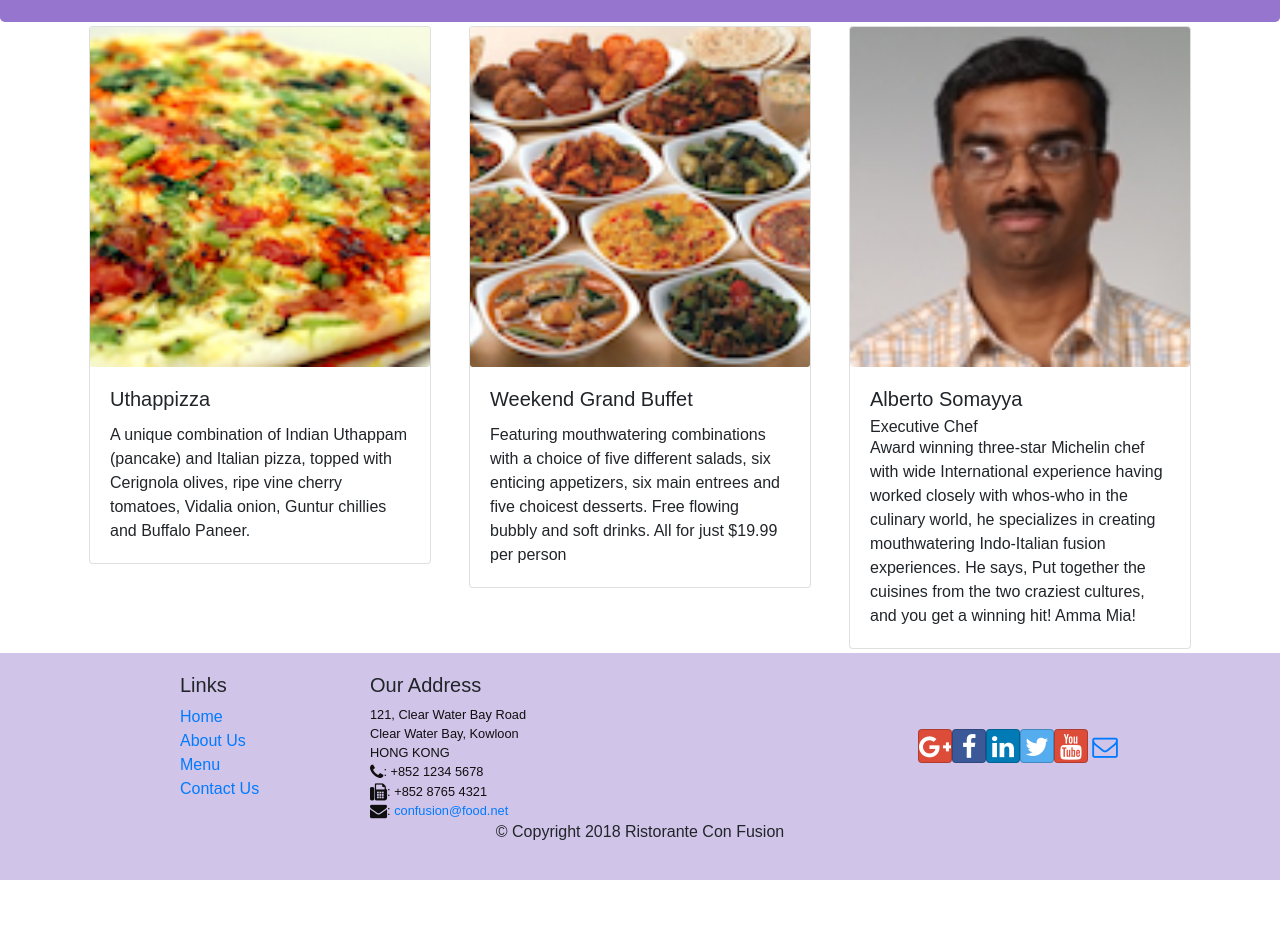
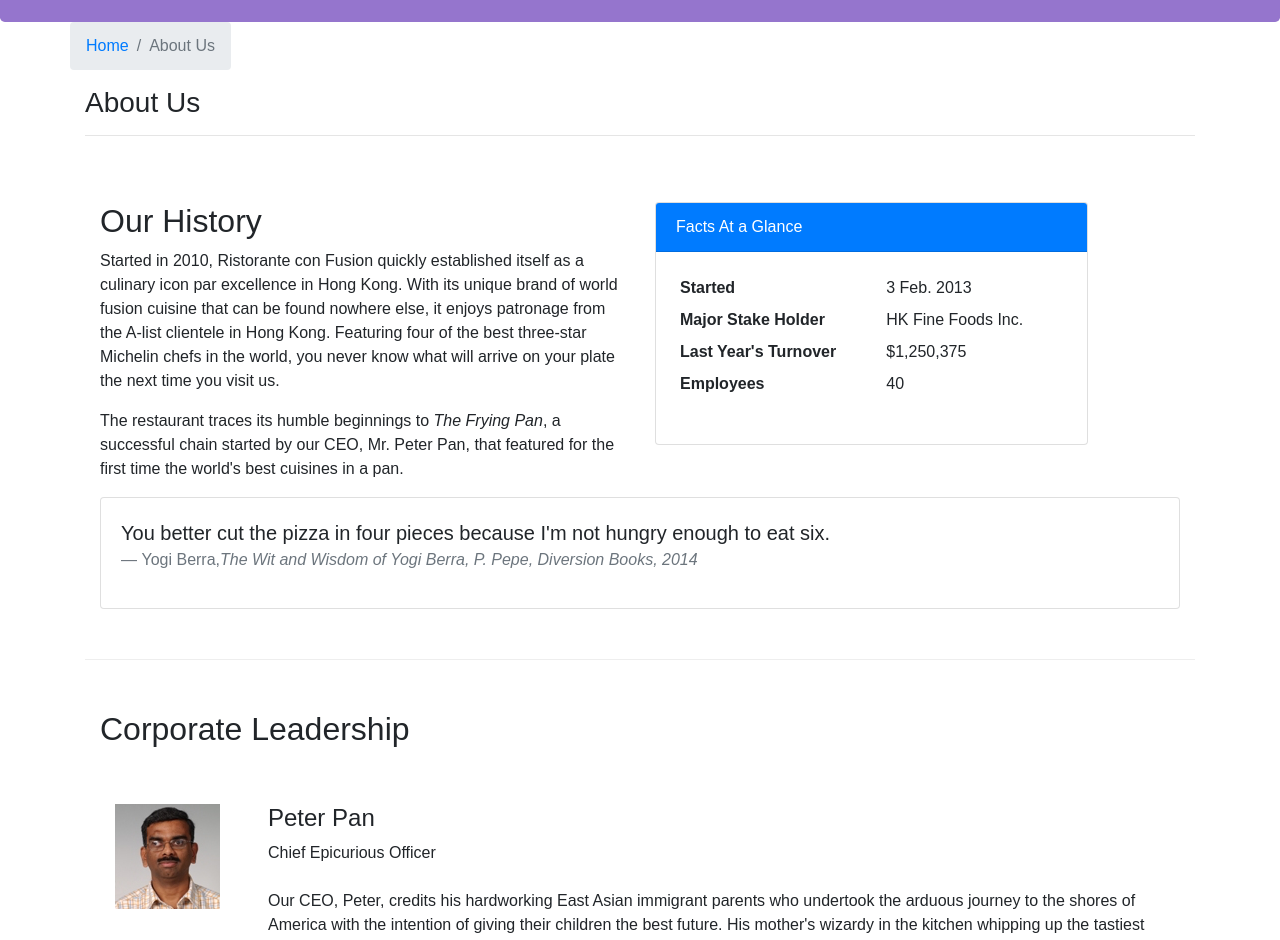
Before and after one commit to XinChen96/first_react_app, a React (Create React App) app: page /aboutus in a window 1280 px wide. Before the commit this address led to /home. Shown: the part 320-1260 px from the top of the page. Before the commit the page ends 1200 px from the top, so only its background shows below. Built offline with nearby package versions, Linux system fonts and the light colour scheme.

Commit message:
Second Assignment done

```diff
--- /dev/null
+++ b/src/components/AboutComponent.js
@@ -0,0 +1,89 @@
+import React from 'react';
+import { Breadcrumb, BreadcrumbItem, Card, CardBody, CardHeader, Media } from 'reactstrap';
+import { Link } from 'react-router-dom';
+
+function RenderLeader({leader}) {
+    return leader.map((leader) => {
+        return (
+            <div key={leader.id} className="col-12 mt-5">
+                <Media tag="li">
+                    <Media left middle>
+                        <Media object src={leader.image} alt={leader.name} />
+                    </Media>
+                    <Media body className="ml-5">
+                        <Media heading>{leader.name}</Media>
+                        <p>{leader.designation} <br /> <br />
+                        {leader.description}</p>
+                    </Media>
+                </Media>
+            </div>
+        );
+    });
+}
+
+
+function About(props) {
+
+    return (
+        <div className="container">
+            <div className="row">
+                <Breadcrumb>
+                    <BreadcrumbItem><Link to="/home">Home</Link></BreadcrumbItem>
+                    <BreadcrumbItem active>About Us</BreadcrumbItem>
+                </Breadcrumb>
+                <div className="col-12">
+                    <h3>About Us</h3>
+                    <hr />
+                </div>
+            </div>
+            <div className="row row-content">
+                <div className="col-12 col-md-6">
+                    <h2>Our History</h2>
+                    <p>Started in 2010, Ristorante con Fusion quickly established itself as a culinary icon par excellence in Hong Kong. With its unique brand of world fusion cuisine that can be found nowhere else, it enjoys patronage from the A-list clientele in Hong Kong.  Featuring four of the best three-star Michelin chefs in the world, you never know what will arrive on your plate the next time you visit us.</p>
+                    <p>The restaurant traces its humble beginnings to <em>The Frying Pan</em>, a successful chain started by our CEO, Mr. Peter Pan, that featured for the first time the world's best cuisines in a pan.</p>
+                </div>
+                <div className="col-12 col-md-5">
+                    <Card>
+                        <CardHeader className="bg-primary text-white">Facts At a Glance</CardHeader>
+                        <CardBody>
+                            <dl className="row p-1">
+                                <dt className="col-6">Started</dt>
+                                <dd className="col-6">3 Feb. 2013</dd>
+                                <dt className="col-6">Major Stake Holder</dt>
+                                <dd className="col-6">HK Fine Foods Inc.</dd>
+                                <dt className="col-6">Last Year's Turnover</dt>
+                                <dd className="col-6">$1,250,375</dd>
+                                <dt className="col-6">Employees</dt>
+                                <dd className="col-6">40</dd>
+                            </dl>
+                        </CardBody>
+                    </Card>
+                </div>
+                <div className="col-12">
+                    <Card>
+                        <CardBody className="bg-faded">
+                            <blockquote className="blockquote">
+                                <p className="mb-0">You better cut the pizza in four pieces because
+                                    I'm not hungry enough to eat six.</p>
+                                <footer className="blockquote-footer">Yogi Berra,
+                                <cite title="Source Title">The Wit and Wisdom of Yogi Berra,
+                                    P. Pepe, Diversion Books, 2014</cite>
+                                </footer>
+                            </blockquote>
+                        </CardBody>
+                    </Card>
+                </div>
+            </div>
+            <div className="row row-content">
+                <div className="col-12">
+                    <h2>Corporate Leadership</h2>
+                </div>
+                <div className="col-12">
+                    <RenderLeader leader={props.leaders} />
+                </div>
+            </div>
+        </div>
+    );
+}
+
+export default About;
--- a/src/components/DishdetailComponent.js
+++ b/src/components/DishdetailComponent.js
@@ -5,7 +5,6 @@
 
 
     function RenderDish({dish}) {
-        if (dish != null)
             return(
                 <Card>
                     <CardImg top src={dish.image} alt={dish.name} />
@@ -15,32 +14,29 @@
                     </CardBody>
                 </Card>
             );
-        else
-            return(
-                <div></div>
-            );
     }
 
-    function RenderComments({dish}) {
-        if (dish != null)
+    function RenderComments({comments}) {
 
-            return dish.comments.map((comm) => {
+            const commentList = comments.map((comment) => {
                 return (
-                    <ul key={comm.id} className="list-unstyled">
-                        <li>{comm.comment}</li>
-                        <li>-- {comm.author} , {new Intl.DateTimeFormat('en-US', {year: 'numeric', month: 'short', day: '2-digit'}).format(new Date(Date.parse(comm.date)))}</li>
+                    <ul key={comment.id} className="list-unstyled">
+                        <li>{comment.comment}</li>
+                        <li>-- {comment.author} , {new Intl.DateTimeFormat('en-US', {year: 'numeric', month: 'short', day: '2-digit'}).format(new Date(Date.parse(comment.date)))}</li>
                     </ul>
                 );
             });
 
+            return <div>
+                <h4>Comments</h4>
+                {commentList}
+                </div>
 
-        else
-            return(
-                <div></div>
-            );
+
     }
 
     const Dishdetail = (props) => {
+        if (props.dish != null)
         return (
             <div className="container">
             <div className="row">
@@ -64,6 +60,10 @@
             </div>
             </div>
         );
+        else
+        return(
+            <div></div>
+        );
     }
 
 
--- a/src/components/MainComponent.js
+++ b/src/components/MainComponent.js
@@ -1,6 +1,7 @@
 import React, { Component } from 'react';
 import Home from './HomeComponent';
 import Menu from './MenuComponent';
+import About from './AboutComponent';
 import Contact from './ContactComponent';
 import Dishdetail from './DishdetailComponent';
 import Header from './HeaderComponent';
@@ -22,8 +23,6 @@
             leaders: LEADERS
         };
     }
-
-
 
     render() {
 
@@ -48,6 +47,7 @@
                 <Header />
                 <Switch>
                     <Route path='/home' component={HomePage} />
+                    <Route exact path='/aboutus' component={() => <About leaders={this.state.leaders} />} />
                     <Route exact path='/menu' component={() => <Menu dishes={this.state.dishes} />} />
                     <Route path='/menu/:dishId' component={DishWithId} />
                     <Route exact path='/contactus' component={Contact} />
@@ -57,8 +57,6 @@
             </div>
         );
     }
-
-    Console
 }
 
 export default Main;
```
